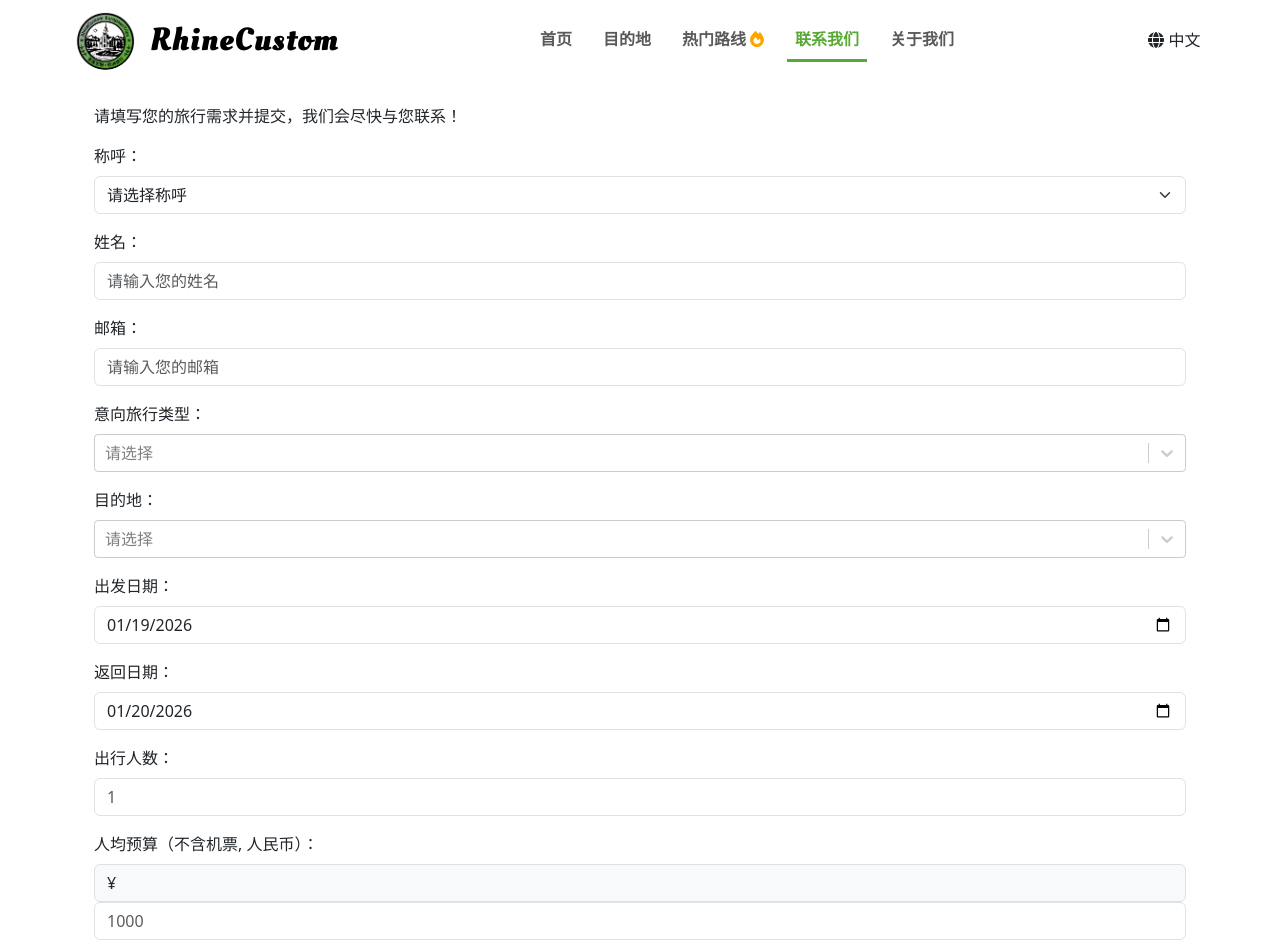
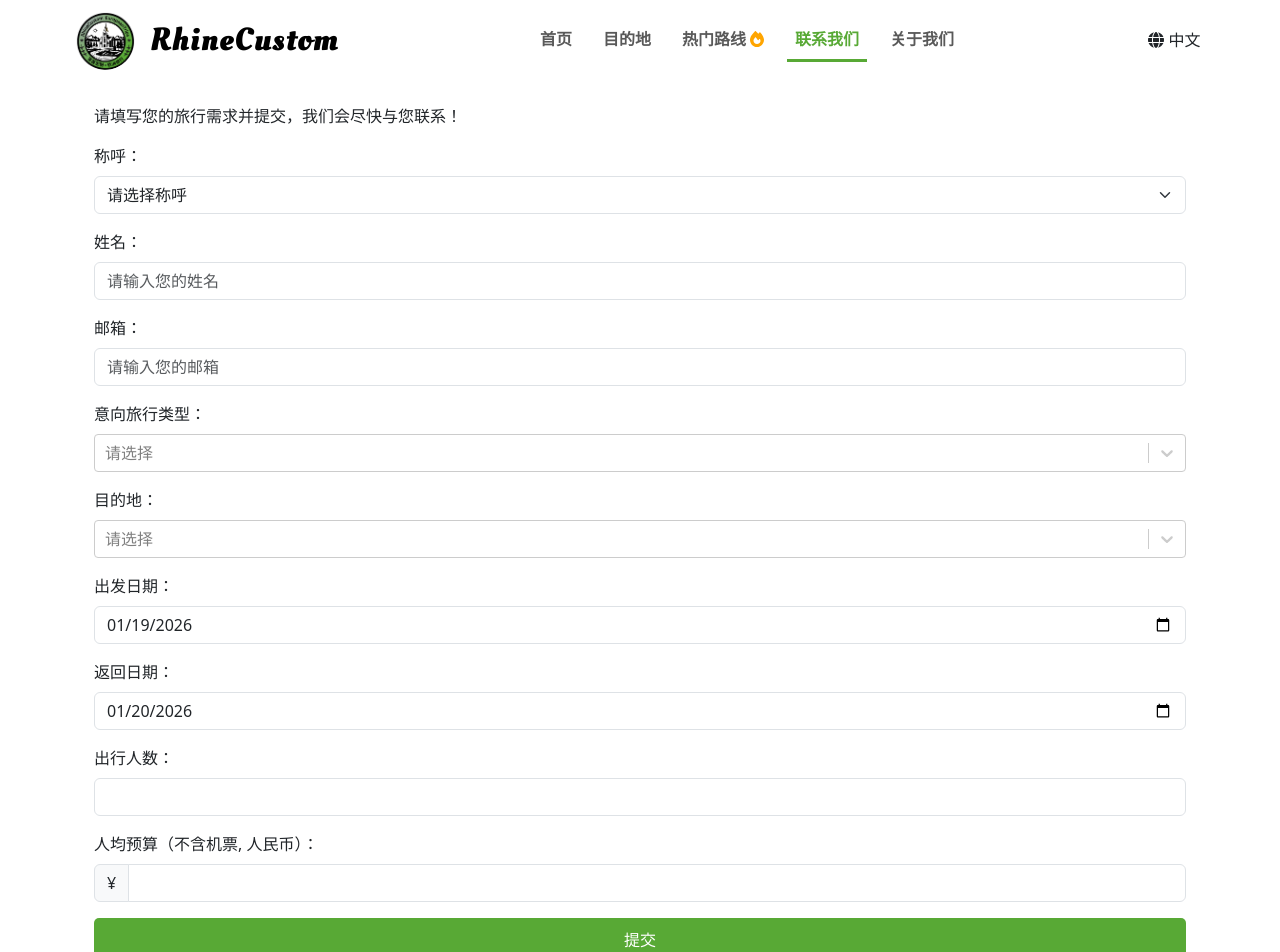
Before and after one commit to badenLu/rhinecustom_web, a React (Create React App) app in the folder frontend/: page /contact in a window 1280 px wide. Shown: the top 952 px of the page. Built offline with nearby package versions, Linux system fonts and the light colour scheme.

Commit message:
adjust the contact form

```diff
--- a/frontend/src/pages/Contact.js
+++ b/frontend/src/pages/Contact.js
@@ -1,4 +1,4 @@
-import React, { useState, useEffect } from "react";
+import React, { useState, useEffect, useRef } from "react";
 import { useForm, Controller } from "react-hook-form";
 import Select from "react-select";
 import { useNavigate} from "react-router-dom";
@@ -10,12 +10,12 @@ const Contact = ({ user }) => {
   const { t } = useTranslation();
   const travelTypes = t("contact.travelTypes", { returnObjects: true }) || [];
   const destinations = t("contact.destinations", { returnObjects: true }) || [];
+  const formRef = useRef(null);  // 添加 ref
 
   const getDateString = (daysFromToday = 0) => {
     const date = new Date();
     date.setDate(date.getDate() + daysFromToday);
 
-    // 使用本地时间，避免时区问题
     const year = date.getFullYear();
     const month = String(date.getMonth() + 1).padStart(2, '0');
     const day = String(date.getDate()).padStart(2, '0');
@@ -63,11 +63,17 @@ const Contact = ({ user }) => {
 
   const [submitMessage, setSubmitMessage] = useState("");
   const [submitStatus, setSubmitStatus] = useState("");
+  const [isSubmitted, setIsSubmitted] = useState(false);  // 新增：追踪是否提交成功
   const navigate = useNavigate();
 
   const [otherDestination, setOtherDestination] = useState("");
   const selectedDestinations = watch("destination", []);
   const isOtherSelected = selectedDestinations.includes("Other");
+
+  // 滚动到顶部的函数
+  const scrollToTop = () => {
+    formRef.current?.scrollIntoView({ behavior: 'smooth' });
+  };
 
   const onSubmit = async(data) => {
     let filteredDestinations = data.destination.filter((dest) => dest !=="Other");
@@ -89,22 +95,25 @@ const Contact = ({ user }) => {
       if (response.ok) {
         setSubmitMessage(t("contact.submitSuccess"));
         setSubmitStatus("success");
+        setIsSubmitted(true);  // 设置提交成功状态
         reset();
         setOtherDestination("");
+        scrollToTop();  // 滚动到顶部
         setTimeout(() => {
           navigate("/");
-        }, 5000);
+        }, 3000);
       } else {
-        // 临时调试：打印后端返回的错误详情
         const errorData = await response.json();
         console.error('后端错误详情:', errorData);
 
         setSubmitMessage(t("contact.submitFail"));
         setSubmitStatus("warning");
+        scrollToTop();  // 滚动到顶部
       }
     } catch(error) {
       setSubmitMessage(t("contact.submitFail"));
       setSubmitStatus("warning");
+      scrollToTop();  // 滚动到顶部
     }
   };
 
@@ -115,12 +124,16 @@ const Contact = ({ user }) => {
           <meta name="description" content="联系 Rhine Custom/莱茵定制 团队，我们随时为您提供帮助" />
           <link rel="canonical" href="https://www.rhinecustom.com/contact" />
         </Helmet>
-      <form onSubmit={handleSubmit(onSubmit)} className="container p-4">
+        <div ref={formRef} className="container p-4">
           {submitMessage && (
               <div className={`alert alert-${submitStatus}`}>
                 {submitMessage}
               </div>
           )}
+
+          {/* 只有未成功提交时才显示表单 */}
+          {!isSubmitted && (
+              <form onSubmit={handleSubmit(onSubmit)}>
                 <p className="mb-3">{t("contact.formIntro")}</p>
 
                 {/* Title */}
@@ -239,7 +252,7 @@ const Contact = ({ user }) => {
                           const selectedDate = new Date(value);
                           const afterOneWeek = new Date();
                           afterOneWeek.setDate(afterOneWeek.getDate() + 3);
-                  afterOneWeek.setHours(0, 0, 0, 0);  // 清除时间部分
+                          afterOneWeek.setHours(0, 0, 0, 0);
                           return selectedDate >= afterOneWeek || t('general-string.errorTooEarly');
                         }
                       })}
@@ -284,7 +297,6 @@ const Contact = ({ user }) => {
                       className="form-control"
                       min="1"
                       step="1"
-              placeholder="1"
                   />
                   {errors.number_of_people && <p className="alert alert-warning mt-2">{errors.number_of_people.message}</p>}
                 </div>
@@ -292,26 +304,29 @@ const Contact = ({ user }) => {
                 {/* Budget */}
                 <div className="mb-3">
                   <label className="form-label">{t("contact.budgetLabel")}</label>
+                  <div className="input-group">
                     <span className="input-group-text">¥</span>
                     <input
                         {...register("budget", {
                           required: t("contact.errorBudgetRequired"),
                           min: {
                             value: 1,
-                  message: t("contact.errorBudgetMin") || "预算必须大于0"
+                            message: t("contact.errorBudgetMin")
                           }
                         })}
                         type="number"
                         className="form-control"
                         min="1"
                         step="1"
-              placeholder="1000"
                     />
+                  </div>
                   {errors.budget && <p className="alert alert-warning mt-2">{errors.budget.message}</p>}
                 </div>
 
                 <button type="submit" className="button w-100">{t('general-strings.submit')}</button>
               </form>
+          )}
+        </div>
       </>
   );
 };
```
Also changed, not shown: 2 other files (tests, documents, lock files or other folders). Lines whose indentation alone changed are shown as unchanged.
